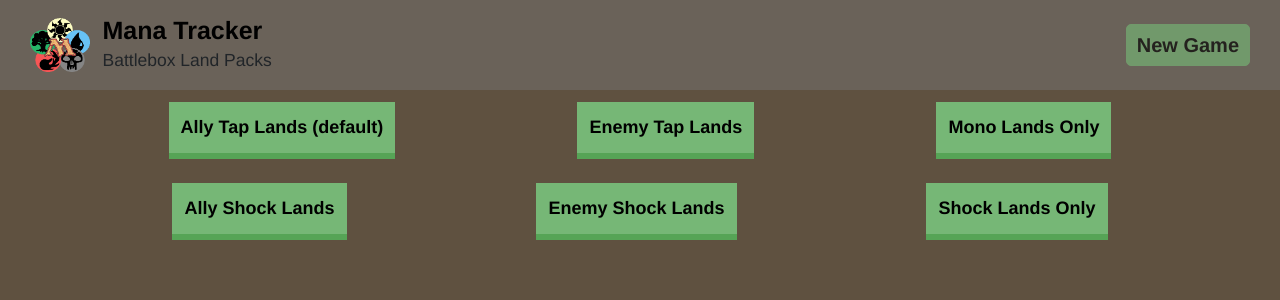
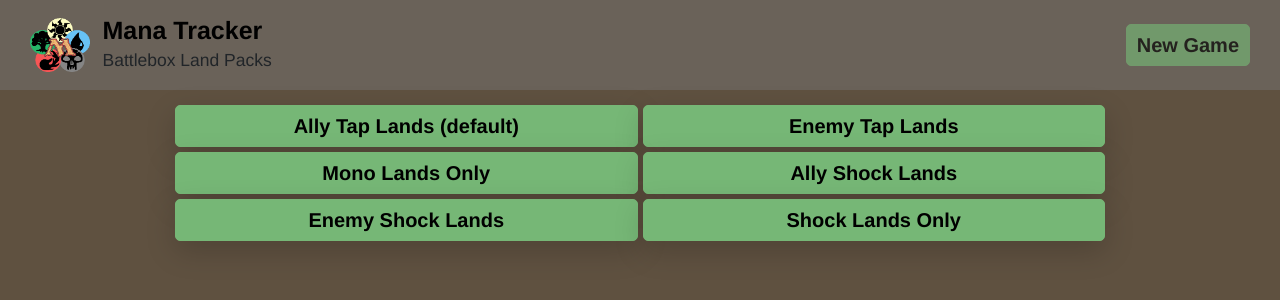
Before and after one commit to DeepSky8/mana-tracker2, an Angular app: page / in a window 1280 px wide. Shown: the top 300 px of the page. Built offline with nearby package versions, Linux system fonts and the light colour scheme.

Commit message:
Apply Bootstrap styles to Mana-Pack selection

```diff
--- a/src/app/display/mana-pack-type/mana-pack-type.html
+++ b/src/app/display/mana-pack-type/mana-pack-type.html
@@ -1,49 +1,49 @@
-<div class='manaPackContainer'>
-    <div>
+<div class="container">
 
-
-        <div class="navigation--spacing">
+    <div class=" py-4 d-flex  flex-wrap justify-content-center ">
         <button
-                (click)="selectManaPack(pack.allyMana)"
-                class="button--landPacks">
+            type="button"
+            class="btn btn-primary mx-1 mb-2 fw-bold fs-2 btn-lg shadow-lg col-12 col-md-5  "
+            (click)="selectManaPack(pack.allyMana)">
             Ally Tap Lands (default)
         </button>
 
 
         <button
-                (click)="selectManaPack(pack.enemyMana)"
-                class="button--landPacks">
+            type="button"
+            class="btn btn-primary mx-1 mb-2 fw-bold fs-2 btn-lg shadow-lg col-12 col-md-5  "
+            (click)="selectManaPack(pack.enemyMana)">
             Enemy Tap Lands
         </button>
 
         <button
-                (click)="selectManaPack(pack.untappedMana)"
-                class="button--landPacks">
+            type="button"
+            class="btn btn-primary mx-1 mb-2 fw-bold fs-2 btn-lg shadow-lg col-12 col-md-5  "
+            (click)="selectManaPack(pack.untappedMana)">
             Mono Lands Only
         </button>
-        </div>
 
-
-        <div class="navigation--spacing">
         <button
-                (click)="selectManaPack(pack.allyShock)"
-                class="button--landPacks">
+            type="button"
+            class="btn btn-primary mx-1 mb-2 fw-bold fs-2 btn-lg shadow-lg col-12 col-md-5  "
+            (click)="selectManaPack(pack.allyShock)">
             Ally Shock Lands
         </button>
 
         <button
-                (click)="selectManaPack(pack.enemyShock)"
-                class="button--landPacks">
+            type="button"
+            class="btn btn-primary mx-1 mb-2 fw-bold fs-2 btn-lg shadow-lg col-12 col-md-5  "
+            (click)="selectManaPack(pack.enemyShock)">
             Enemy Shock Lands
         </button>
 
         <button
-                (click)="selectManaPack(pack.tappedMana)"
-                class="button--landPacks">
+            type="button"
+            class="btn btn-primary mx-1 mb-2 fw-bold fs-2 btn-lg shadow-lg col-12 col-md-5  "
+            (click)="selectManaPack(pack.tappedMana)">
             Shock Lands Only
         </button>
-        </div>
+
 
     </div>
-
 </div>
--- a/src/app/display/mana-pack-type/mana-pack-type.scss
+++ b/src/app/display/mana-pack-type/mana-pack-type.scss
@@ -1,17 +1,3 @@
-@use "sass:color";
-@use "../../../styles/colors";
-@use "../../../styles/sizes";
-
-.navigation--spacing {
-    display: flex;
-    justify-content: space-around;
-}
-
-.button--landPacks {
-    background: colors.$light-green;
-    border: none;
-    border-bottom: 0.6rem solid color.adjust(colors.$light-green, $lightness: -10%);
-    font-weight: bold;
-    margin: sizes.$s-size;
-    padding: sizes.$s-size;
-}
+// @use "sass:color";
+// @use "../../../styles/colors";
+// @use "../../../styles/sizes";
```
Lines whose indentation alone changed are shown as unchanged.
